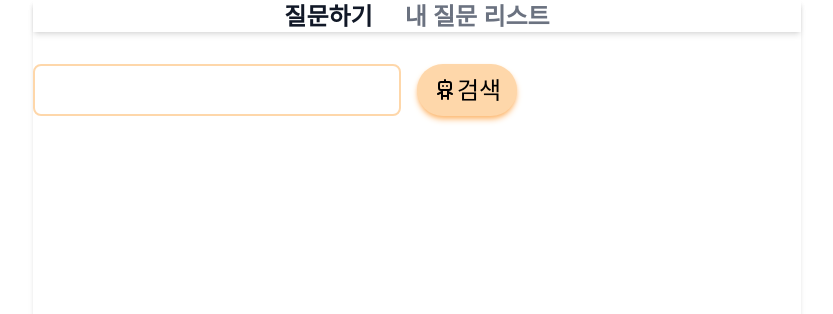
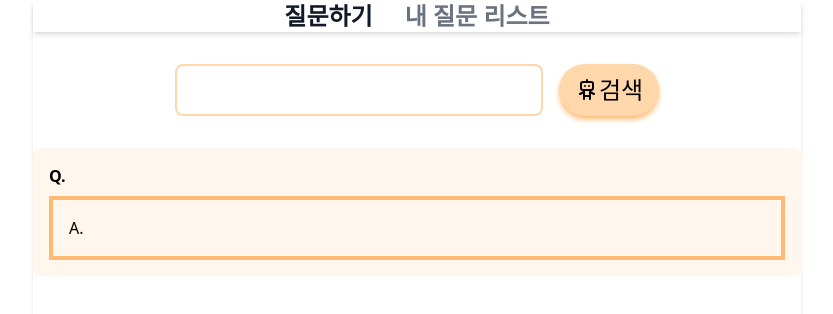
Before and after one commit to FullTimeScam/Chat-Gpt_API2, a React (Vite) app: page / in a window 1280 px wide. Shown: the top 314 px of the page, without its empty margins (223-1056 px from the left). Built offline with nearby package versions, Linux system fonts and the light colour scheme.

Commit message:
배열로 처리해야하기 때문에 형태를 배열로 바꿔주기

```diff
--- a/src/page/Home.jsx
+++ b/src/page/Home.jsx
@@ -5,7 +5,7 @@ import ChatlistCard from "../components/ChatlistCard";
 
 const Home = () => {
   const [content, setContent] = useState("");
-  const [chatlist, setChatlist] = useState();
+  const [chatlist, setChatlist] = useState([]);
 
   const onSubmitChat = async (e) => {
     try {
@@ -32,10 +32,12 @@ const Home = () => {
         }
       );
 
-      setChatlist({
-        question: content,
-        answer: response.data.choices[0].message.content,
-      });
+      setChatlist([
+        {
+          question: content,
+          answer: response.data.choices[0].message.content,
+        },
+      ]);
     } catch (error) {
       console.error(error);
     }
@@ -47,7 +49,10 @@ const Home = () => {
 
   return (
     <div className="mt-8 flex flex-col justify-center">
-      <form className="flex" onSubmit={onSubmitChat}>
+      <form
+        className="flex justify-center items-center"
+        onSubmit={onSubmitChat}
+      >
         <input
           className="text-2xl p-2 focus:outline-none rounded-lg border-2 border-orange-200 focus:border-orange-400"
           type="text"
```
